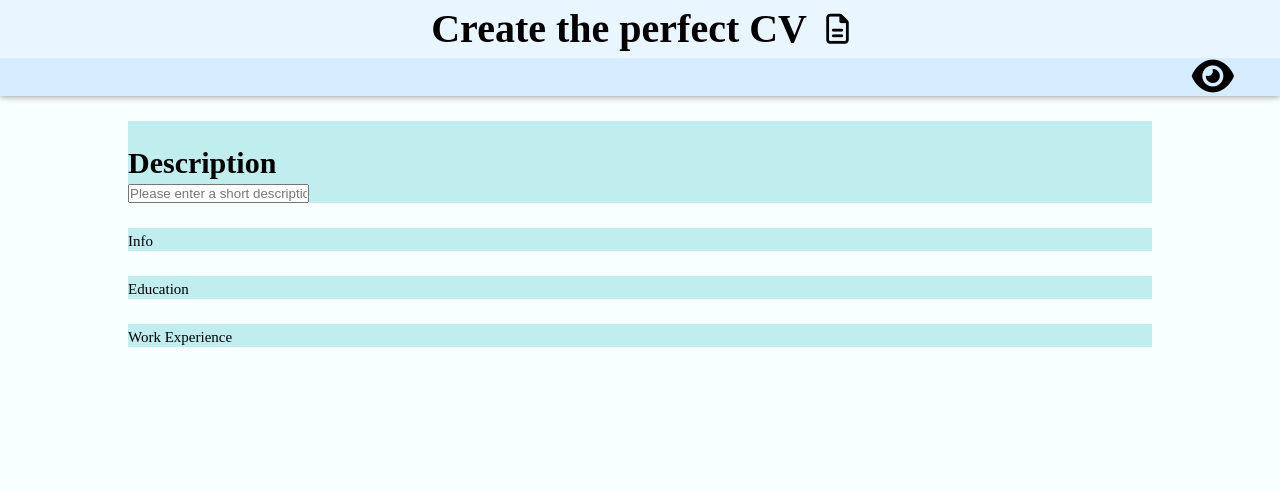
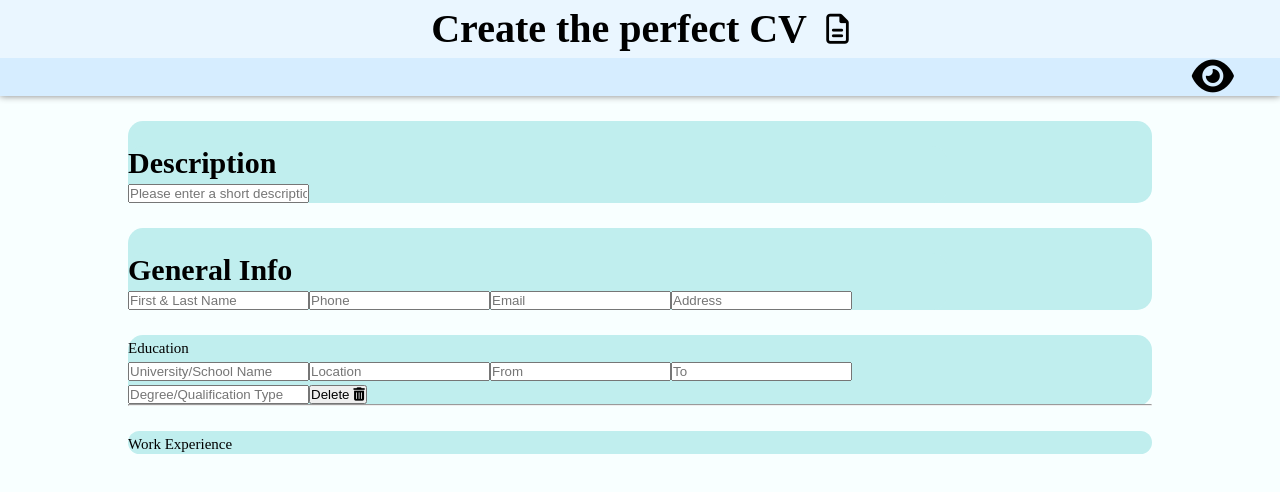
Before and after one commit to Negrea-Andrei/CV-App, a React (Vite) app: page / in a window 1280 px wide. Shown: the top 492 px of the page. Built offline with nearby package versions, Linux system fonts and the light colour scheme.

Commit message:
Start adding the sections to add info about employee

```diff
--- a/package.json
+++ b/package.json
@@ -12,7 +12,8 @@
   "dependencies": {
     "@fortawesome/fontawesome-free": "^6.4.2",
     "react": "^18.2.0",
-    "react-dom": "^18.2.0"
+    "react-dom": "^18.2.0",
+    "react-textarea-autosize": "^8.5.3"
   },
   "devDependencies": {
     "@types/react": "^18.2.15",
--- a/src/App.css
+++ b/src/App.css
@@ -1,6 +1,6 @@
 .container {
     width: 100%;
-    height: 100%;
+    height: 100vh;
 }
 
 .sections-container {
@@ -17,8 +17,10 @@
 
 section {
     width: 80%;
+    height: 200px;
     background-color: var(--sectionColor);
     height: max-content;
     margin-top: 25px;
     font-size: 2rem;
+    border-radius: 15px;
 }
--- a/src/App.jsx
+++ b/src/App.jsx
@@ -2,6 +2,8 @@ import React, { useState } from "react";
 import "./App.css";
 import Header from "./components/Header/Header";
 import Description from "./components/Description/Description";
+import Info from "./components/Info/Info";
+import Education from "./components/Education/Education";
 
 function App() {
   const [viewButton, setViewButton] = useState(true);
@@ -20,10 +22,11 @@ function App() {
               <Description />
             </section>
             <section>
-              <span>Info</span>
+              <Info />
             </section>
             <section>
               <span>Education</span>
+              <Education />
             </section>
             <section>
               <span>Work Experience</span>
--- /dev/null
+++ b/src/components/Education/Education.jsx
@@ -0,0 +1,45 @@
+import './Education.css';
+import React, { useState } from 'react';
+
+function Education() {
+
+  return (
+    <div>
+      <div className="grid">
+        <input
+          name="school"
+          type="text"
+          placeholder="University/School Name"
+        />
+        <input
+          name="location"
+          type="text"
+          placeholder="Location"
+        />
+        <input
+          name="from"
+          type="text"
+          placeholder="From"
+        />
+        <input
+          name="to"
+          type="text"
+          placeholder="To"
+        />
+      </div>
+      <input
+        name="qualification"
+        className="input-full-width"
+        type="text"
+        placeholder="Degree/Qualification Type"
+      />
+
+      <button className="input-button">
+        Delete <i className="fas fa-trash-alt"></i>
+      </button>
+      <hr className="line" />
+    </div>
+  );
+}
+
+export default Education;
--- /dev/null
+++ b/src/components/Info/Info.jsx
@@ -0,0 +1,43 @@
+import './Info.css';
+
+import React from 'react';
+
+function Info() {
+  return (
+    <>
+      <section className="section general-info">
+        <form>
+          <h2 className="title">General Info</h2>
+          <div className="grid">
+            <input
+              placeholder="First & Last Name"
+              type="text"
+              id="name"
+              name=" name"
+            />
+            <input
+              placeholder="Phone"
+              type="tel"
+              id="phone"
+              name="phone number"
+            />
+            <input
+              placeholder="Email"
+              id="email"
+              type="email"
+              name="email"
+            />
+            <input
+              placeholder="Address"
+              type="text"
+              id="address"
+              name="Address"
+            />
+          </div>
+        </form>
+      </section>
+    </>
+  );
+}
+
+export default Info;
```
Also changed, not shown: src/components/Education/Education.css (added), src/components/Info/Info.css (added), 1 other file (tests, documents, lock files or other folders).
